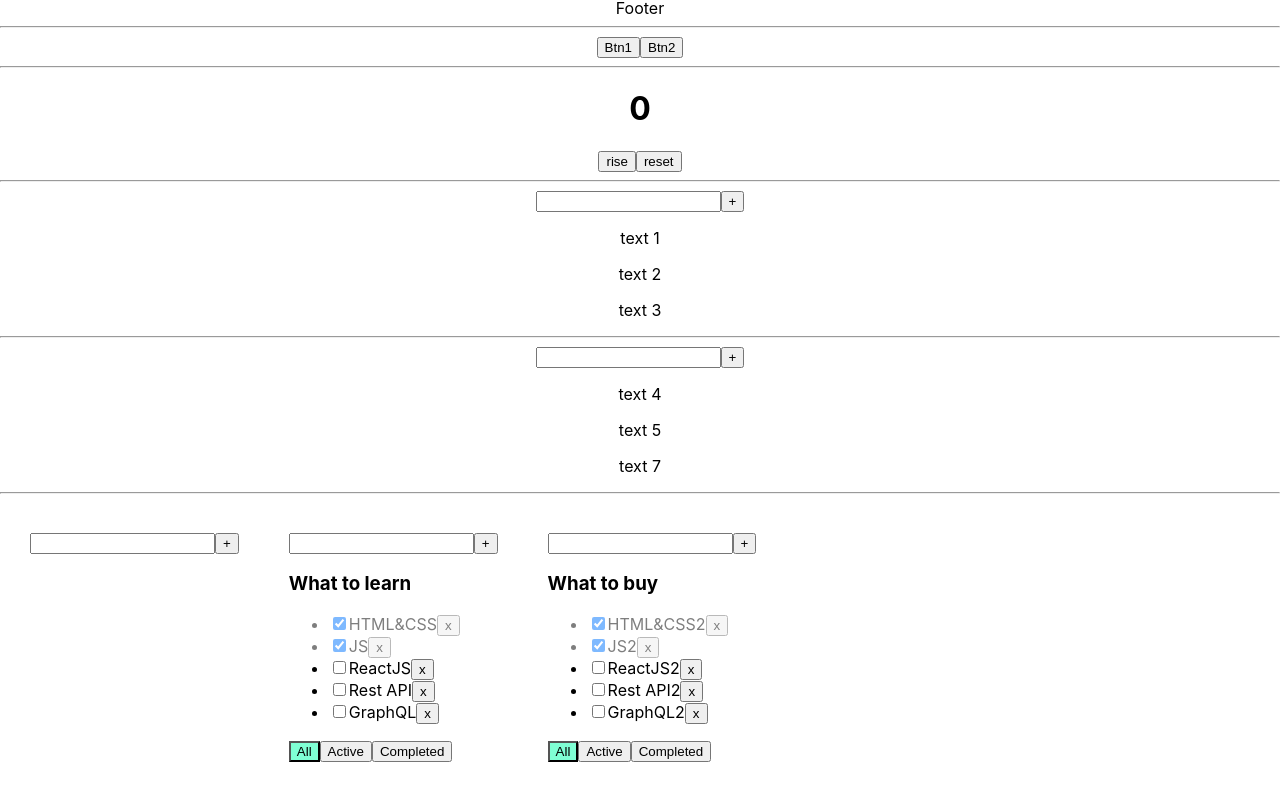
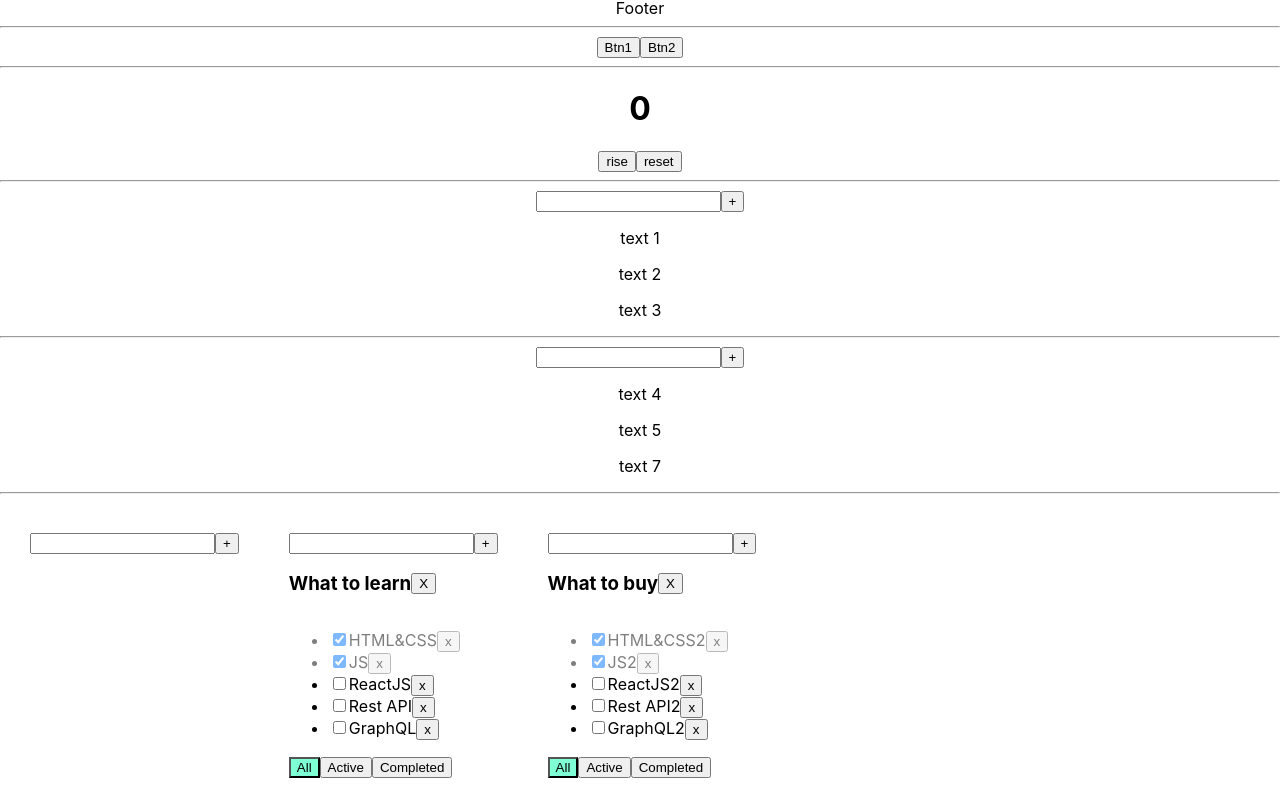
Before and after one commit to Yaroslav-Mig/micro-tasks, a React (Create React App) app: page / in a window 1280 px wide. Shown: the part 747-1555 px from the top of the page. Built offline with nearby package versions, Linux system fonts and the light colour scheme.

Commit message:
feat: add remove func for todoList

```diff
--- a/src/03/AppTodoList.tsx
+++ b/src/03/AppTodoList.tsx
@@ -29,7 +29,7 @@ const getFilteredTasks = (tasks: TaskType[], filter: FilterValuesType): TaskType
       return tasks.filter((task) => task.isDone === false);
 
     case 'completed':
-			return tasks.filter((task) => task.isDone === true);
+      return tasks.filter((task) => task.isDone === true);
 
     default:
       return tasks;
@@ -74,10 +74,17 @@ const AppTodoList = (): JSX.Element | null => {
     setTasks({ ...tasks, [todoListID]: [] });
   };
 
-  function changeTodoListFilter(id: string, filter: FilterValuesType) {
+  const removeTodoList = (id: string): void => {
+    const filteredTodoLists = todoLists.filter((tl) => tl.id !== id);
+    setTodoLists(filteredTodoLists);
+    const { [id]: removeTask, ...restTasks } = tasks;
+    setTasks(restTasks);
+  };
+
+  const changeTodoListFilter = (id: string, filter: FilterValuesType): void => {
     const updatedTodoLists = todoLists.map((tl) => (tl.id === id ? { ...tl, filter } : tl));
     setTodoLists(updatedTodoLists);
-  }
+  };
 
   //TODO: functions for task
   const addTask = (todoListID: string, title: string): void => {
@@ -114,7 +121,8 @@ const AppTodoList = (): JSX.Element | null => {
         addTask={addTask}
         removeTask={removeTask}
         changeTaskStatus={changeTaskStatus}
-        changeTodoListFilter={changeTodoListFilter}
+				removeTodoList = {removeTodoList}
+				changeTodoListFilter={changeTodoListFilter}
       />
     );
   });
--- a/src/03/TodoList.module.css
+++ b/src/03/TodoList.module.css
@@ -25,3 +25,9 @@
 .is_done {
   opacity: 0.5;
 }
+
+.header_box {
+	display: flex;
+	flex-flow: row nowrap;
+	align-items: center;
+}
--- a/src/03/TodoList.tsx
+++ b/src/03/TodoList.tsx
@@ -15,6 +15,7 @@ type TodoListProps = {
   addTask: (todoListID: string, title: string) => void;
   removeTask: (todoListID: string, taskID: string) => void;
   changeTaskStatus: (todoListID: string, taskID: string, status: boolean) => void;
+  removeTodoList: (todoListID: string) => void;
   changeTodoListFilter: (todoListID: string, filter: FilterValuesType) => void;
 };
 
@@ -27,6 +28,7 @@ const TodoList: FC<TodoListProps> = (props) => {
     addTask,
     removeTask,
     changeTaskStatus,
+    removeTodoList,
     changeTodoListFilter,
   } = props;
 
@@ -35,7 +37,7 @@ const TodoList: FC<TodoListProps> = (props) => {
   return (
     <div>
       <AddItemForm addItem={addItem} />
-      <TodoListHeader title={title} />
+      <TodoListHeader todoListID={todoListID} title={title} removeTodoList={removeTodoList} />
       <TodoListTasks
         todoListID={todoListID}
         tasks={tasks}
--- a/src/03/TodoListHeader.tsx
+++ b/src/03/TodoListHeader.tsx
@@ -1,13 +1,21 @@
 import { FC } from 'react';
+import s from './TodoList.module.css';
 
 type TodoListHeaderProps = {
-	title: string;
-}
+  todoListID: string;
+  title: string;
+  removeTodoList: (todoListID: string) => void;
+};
 
-const TodoListHeader: FC<TodoListHeaderProps> = ({title}) => {
-	return (
-		<h3>{title}</h3>
-	)
-}
+const TodoListHeader: FC<TodoListHeaderProps> = ({ todoListID, title, removeTodoList }) => {
+  const removeHandler = (): void => removeTodoList(todoListID);
 
-export default TodoListHeader
+  return (
+    <div className={s.header_box}>
+      <h3>{title}</h3>
+      <button onClick={removeHandler}>X</button>
+    </div>
+  );
+};
+
+export default TodoListHeader;
```
